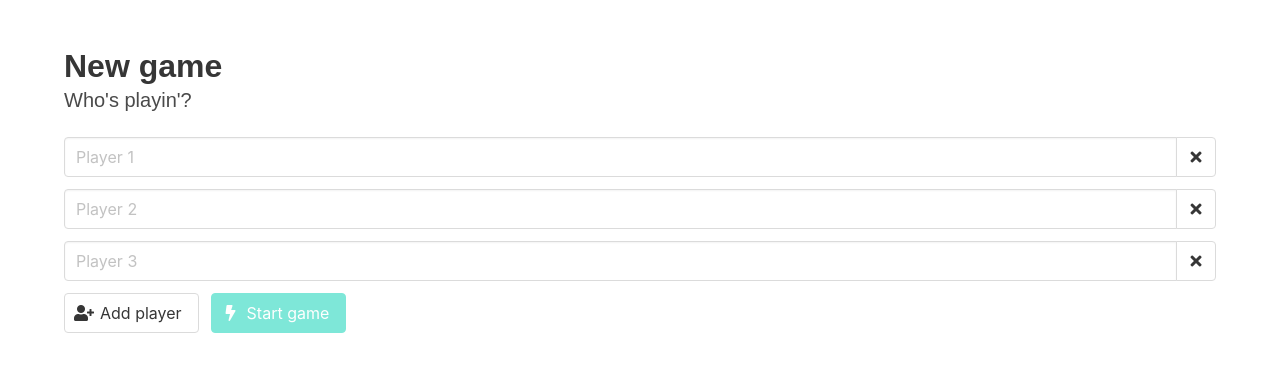
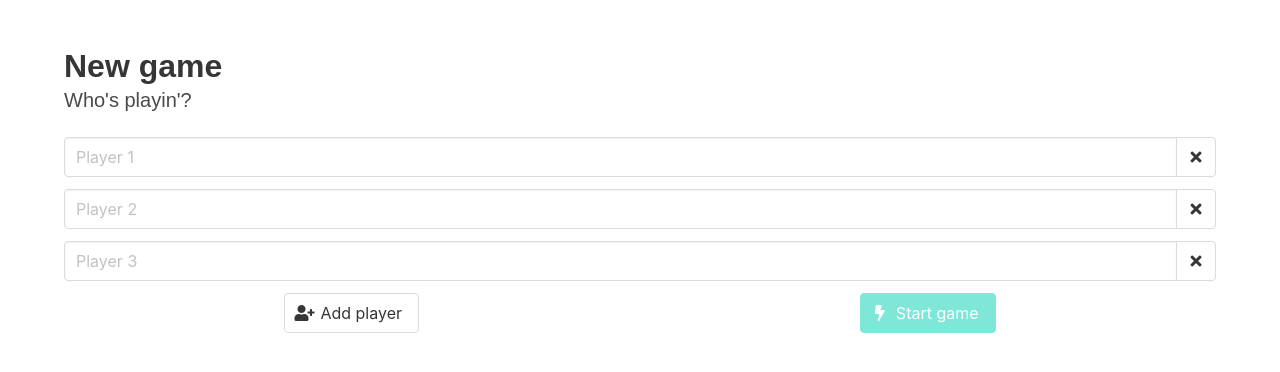
Before and after one commit to balofg/thunder-scores, a React (Create React App) app: page /#/players in a window 1280 px wide. Shown: the top 372 px of the page. Built offline with nearby package versions, Linux system fonts and the light colour scheme.

Commit message:
levels for everything and ui fix

```diff
--- a/src/routes/Game/Game.tsx
+++ b/src/routes/Game/Game.tsx
@@ -81,7 +81,7 @@ class Game extends React.Component<IGameComponentProps, IGameComponentState> {
 
         <div className="section">
           <div className="container">
-            <div className="columns">
+            <div className="columns is-multiline is-centered">
               {this.state.playersOrder.map(index => {
                 const player = this.props.game!!.players[index];
                 return (
--- a/src/routes/Players/Players.tsx
+++ b/src/routes/Players/Players.tsx
@@ -55,8 +55,8 @@ class Players extends React.Component<IPlayersProps, IPlayersState> {
             </div>
           ))}
 
-          <div className="field is-grouped">
-            <div className="control">
+          <div className="level">
+            <div className="level-item">
               <button className="button" onClick={this.addField}>
                 <span className="icon">
                   <i className="fas fa-user-plus" />
@@ -64,7 +64,7 @@ class Players extends React.Component<IPlayersProps, IPlayersState> {
                 <span>Add player</span>
               </button>
             </div>
-            <div className="control">
+            <div className="level-item">
               <button
                 className="button is-primary"
                 onClick={this.submit}
@@ -87,7 +87,7 @@ class Players extends React.Component<IPlayersProps, IPlayersState> {
 
   private addField = () => {
     this.setState({ fields: [...this.state.fields, ""] });
-  }
+  };
 
   private removeField = (index: number) => {
     this.setState({
@@ -96,7 +96,7 @@ class Players extends React.Component<IPlayersProps, IPlayersState> {
         ...this.state.fields.slice(index + 1)
       ]
     });
-  }
+  };
 
   private submit = () => {
     this.props.startGame(this.state.fields);
@@ -111,7 +111,7 @@ class Players extends React.Component<IPlayersProps, IPlayersState> {
         ...this.state.fields.slice(index + 1)
       ]
     });
-  }
+  };
 }
 
 export default Players;
```
